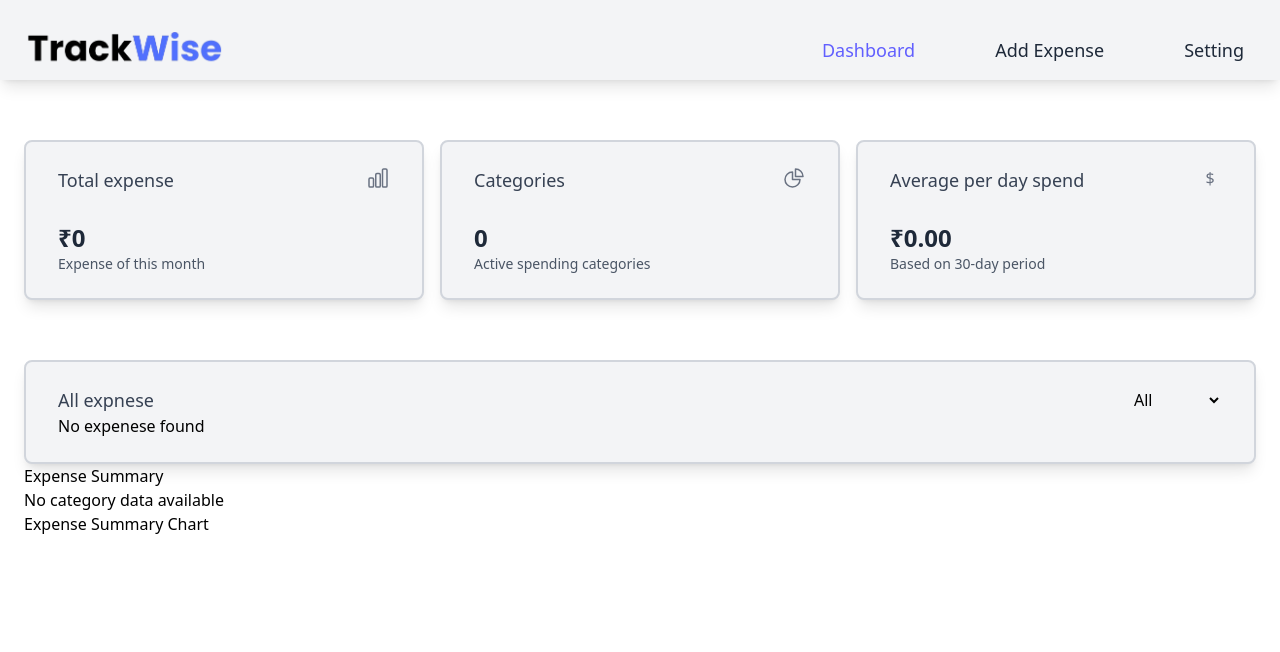
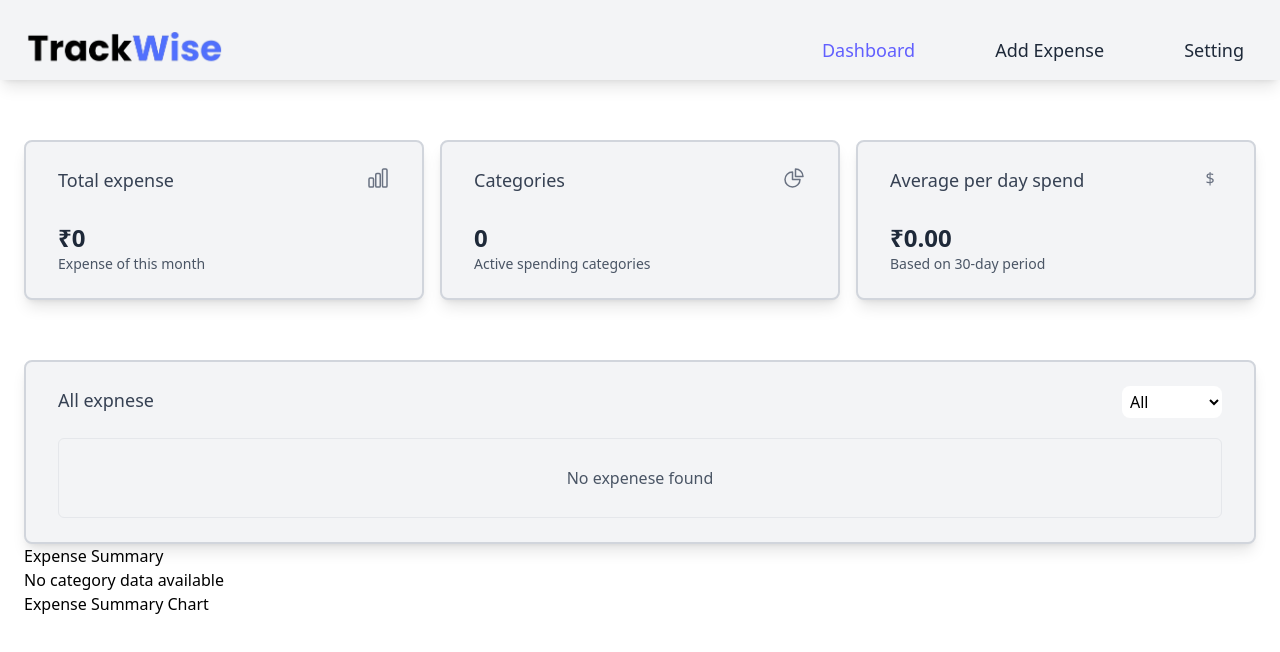
Before and after one commit to itsgauravkumar07/expenses-tracker, a React (Vite) app: page / in a window 1280 px wide. Shown: the top 652 px of the page. Built offline with nearby package versions, Linux system fonts and the light colour scheme.

Commit message:
style: style the filter component

```diff
--- a/src/components/ExpenseList.jsx
+++ b/src/components/ExpenseList.jsx
@@ -2,7 +2,7 @@
 export const ExpenseList = ({ expenses, onDelete }) => {
 
     if(expenses.length === 0){
-        return <p>No expenese found</p>;
+        return <p className="noExpense">No expenese found</p>;
     }
 
     return (
--- a/src/components/Filter.jsx
+++ b/src/components/Filter.jsx
@@ -4,7 +4,9 @@ export const Filter = ({value, onChange}) => {
     return(
             <select
                 value={value}
-                onChange={(e) => onChange(e.target.value)}>
+                onChange={(e) => onChange(e.target.value)}
+                className="expenseFilter"
+                >
 
                 <option value="all">All</option>
                 <option value="food">Food</option>
--- a/src/index.css
+++ b/src/index.css
@@ -100,7 +100,11 @@
     }
 
     .expenseFilter {
-        @apply bg-amber-200
+        @apply bg-white rounded-lg px-1 py-1
+    }
+
+    .noExpense {
+        @apply text-center px-2 py-2 border-1 border-gray-200 rounded-md h-20 flex flex-col justify-center mt-5 text-gray-600
     }
 
 }
```
